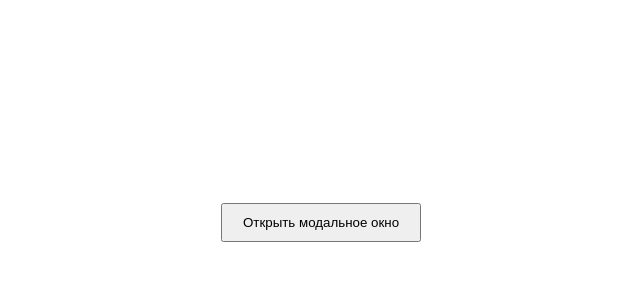
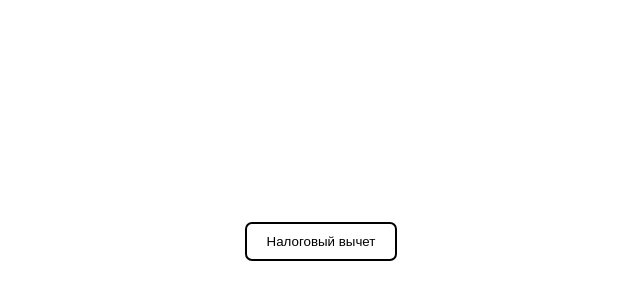
Before and after one commit to AleanM/vue.js_proj, a Vue app: page / in a window 1280 px wide. Shown: the part 238-538 px from the top of the page, without its empty margins (319-959 px from the left). Built offline with nearby package versions, Linux system fonts and the light colour scheme.

Commit message:
fixed press button

```diff
--- a/src/components/ButtonComponent.vue
+++ b/src/components/ButtonComponent.vue
@@ -1,7 +1,9 @@
 <template>
-    <div class="center-button-container">
-    <button class="center-button" @click="openModal">Открыть модальное окно</button>
-  </div>
+
+
+
+    <button class="center-button" @click="openModal">Налоговый вычет</button>
+
 </template>
 
 <script>
@@ -13,16 +15,14 @@
   }
 };
 </script>
-
 <style scoped>
-.center-button-container {
-  display: flex;
-  justify-content: center;
-  align-items: center;
-  height: 100vh; /* Высота 100% видимого окна */
-}
 
 .center-button {
+  margin-top: 50vh;
   padding: 10px 20px;
+  background-color: white;
+  color: black;
+  border: 2px solid black;
+  border-radius: 7px;
 }
 </style>
```
Lines whose indentation alone changed are shown as unchanged.
